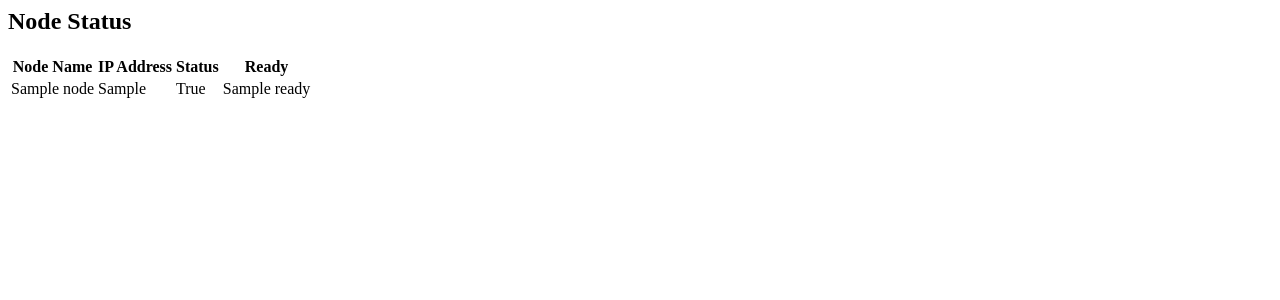
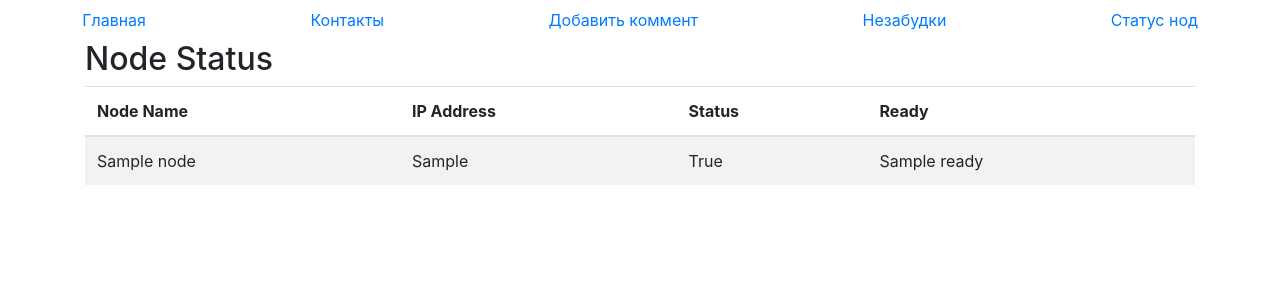
Before and after one commit to Mosl1k/kpalch, a Django app: template app/main/templates/main/node_status.html in a window 1280 px wide. Shown: the top 300 px of the page. Run offline with Django 3.2, Linux system fonts and the light colour scheme; the template is opened without the code that fills it: most values are stand-ins (such as "Sample title", 1, 10 or a date in 2020); some libraries are stand-ins or nearby versions.

Commit message:
node-status

```diff
--- a/app/main/templates/main/base.html
+++ b/app/main/templates/main/base.html
@@ -14,6 +14,7 @@
       <li class="nav-item"><a href="{% url 'about' %}" class="nav-link {% block about %}{% endblock %} ">Контакты</a></li>
       <li class="nav-item"><a href="{% url 'create' %}" class="nav-link {% block comment %}{% endblock %}">Добавить коммент</a></li>
      <li class="nav-item"><a href="{% url 'geshtalt' %}" class="nav-link {% block geshtalt %}{% endblock %}">Незабудки</a></li>
+    <li class="nav-item"><a href="{% url 'node_status' %}" class="nav-link {% block node_status %}{% endblock %}">Статус нод</a></li>
 </ul>
     <div class="container">
   {% block content %}{% endblock %}
--- a/app/main/templates/main/node_status.html
+++ b/app/main/templates/main/node_status.html
@@ -1,5 +1,9 @@
+{% extends 'main/base.html' %}
+{% block title %} Node Status {% endblock %}
+
+{% block content %}
 <h2>Node Status</h2>
-<table>
+<table class="table table-striped">
     <thead>
         <tr>
             <th>Node Name</th>
@@ -19,3 +23,4 @@
         {% endfor %}
     </tbody>
 </table>
+{% endblock %}
```
